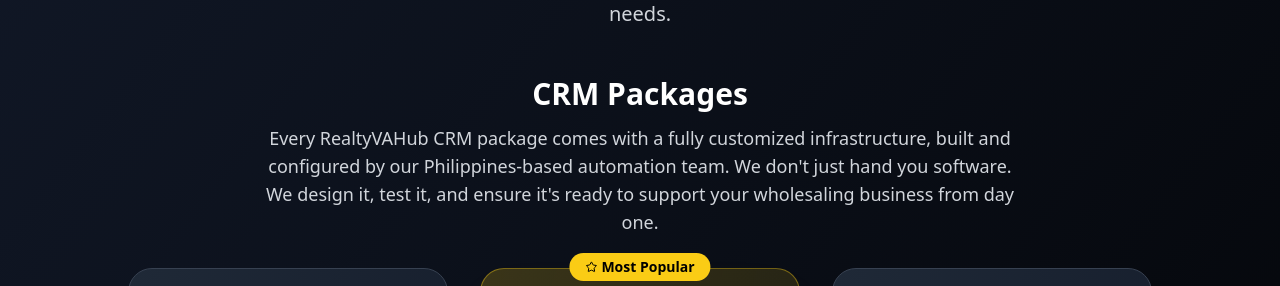
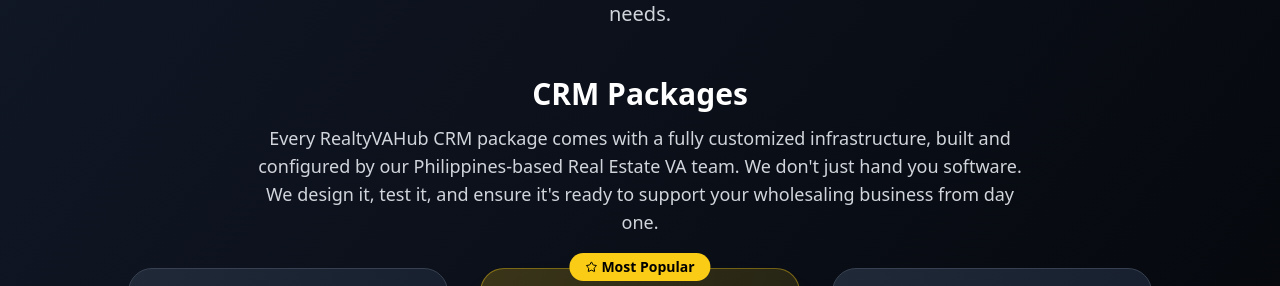
Before and after one commit to Deadlykuya/realty-va-hub, a React (Vite) app: page / in a window 1280 px wide. Shown: the part 7761-8047 px from the top of the page. Built offline with nearby package versions, Linux system fonts and the light colour scheme.

Commit message:
Update team description in Pricing component

```diff
--- a/src/components/Pricing.tsx
+++ b/src/components/Pricing.tsx
@@ -88,7 +88,7 @@ export const Pricing = () => {
               <h3 className="text-2xl md:text-3xl font-bold text-white mb-3">CRM Packages</h3>
               <p className="text-gray-300 text-lg max-w-3xl mx-auto">
                 Every RealtyVAHub CRM package comes with a fully customized infrastructure, built and
-                configured by our Philippines-based automation team. We don't just hand you software.
+                configured by our Philippines-based Real Estate VA team. We don't just hand you software.
                 We design it, test it, and ensure it's ready to support your wholesaling business from
                 day one.
               </p>
```
